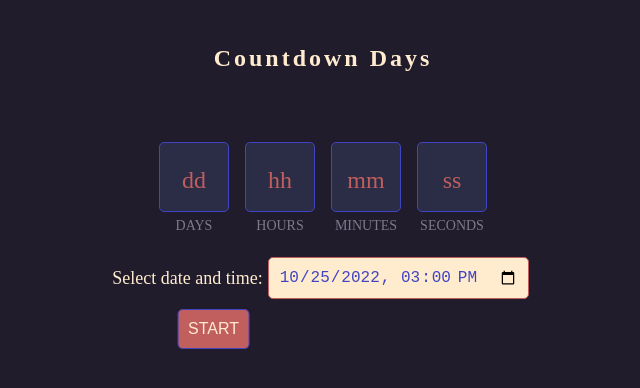
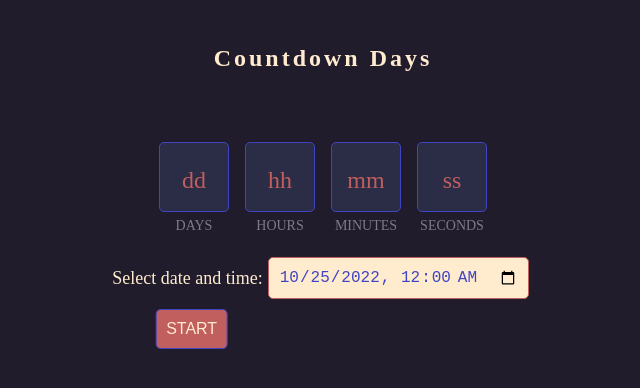
Before and after one commit to CristianMicicoi/countdown-app, a plain HTML site: page index.html in a window 1280 px wide. Shown: the whole page, without its empty margins (317-957 px from the left). Drawn offline with Linux system fonts and the light colour scheme.

Commit message:
customizing date input

```diff
--- a/index.html
+++ b/index.html
@@ -36,7 +36,7 @@
     </div>
     <form class="date" action="">
         <label for="time-title">Select date and time: </label>
-        <input type="datetime-local" id="datetime" name="datetime" value="2022-10-25T15:00">
+        <input type="datetime-local" id="datetime" name="datetime" value="2022-10-25T00:00" min="2022-10-25T00:00">
     </form>
     <button id="submit">START</button>
 
--- a/style.css
+++ b/style.css
@@ -108,6 +108,6 @@ h2 {
     font-weight: 500;
     padding: 10px;
     border-radius: 5px;
-    transform: translateX(-150%);
+    transform: translateX(-180%);
     border: 1.5px solid #4045c4;
 }
```
